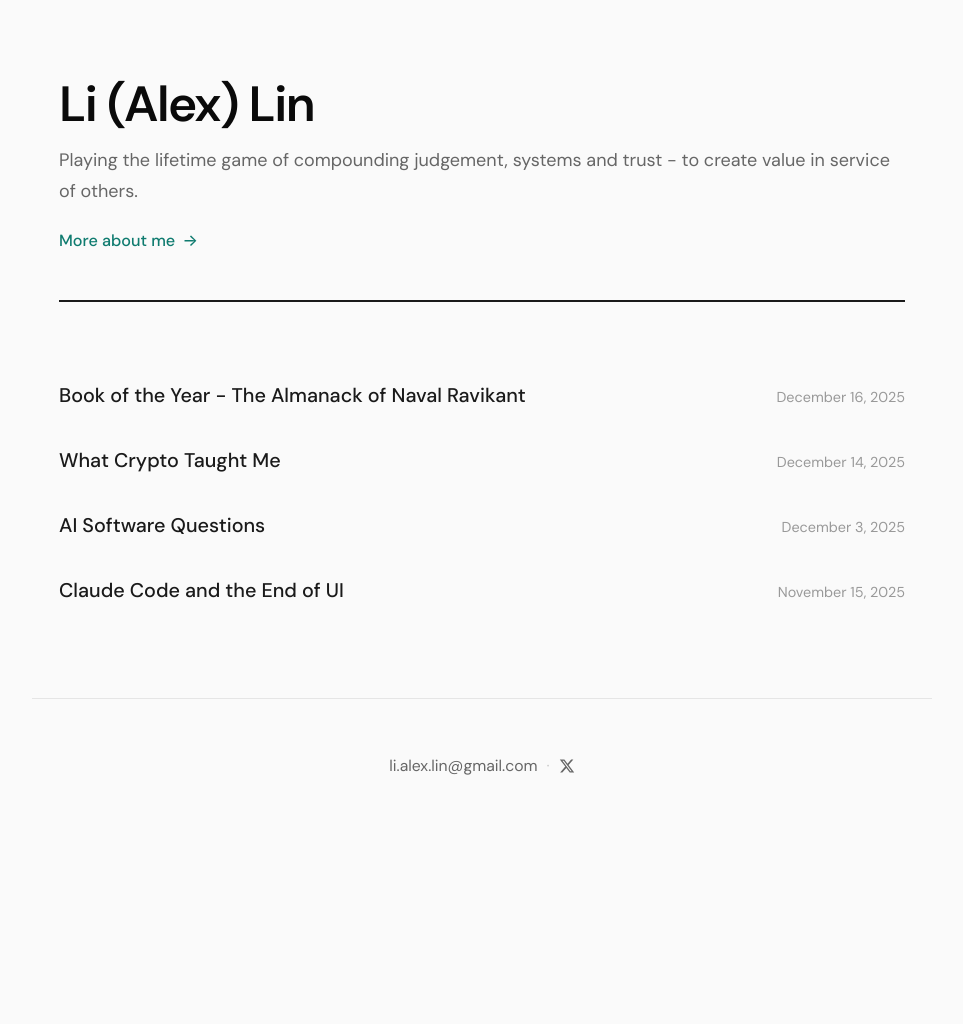
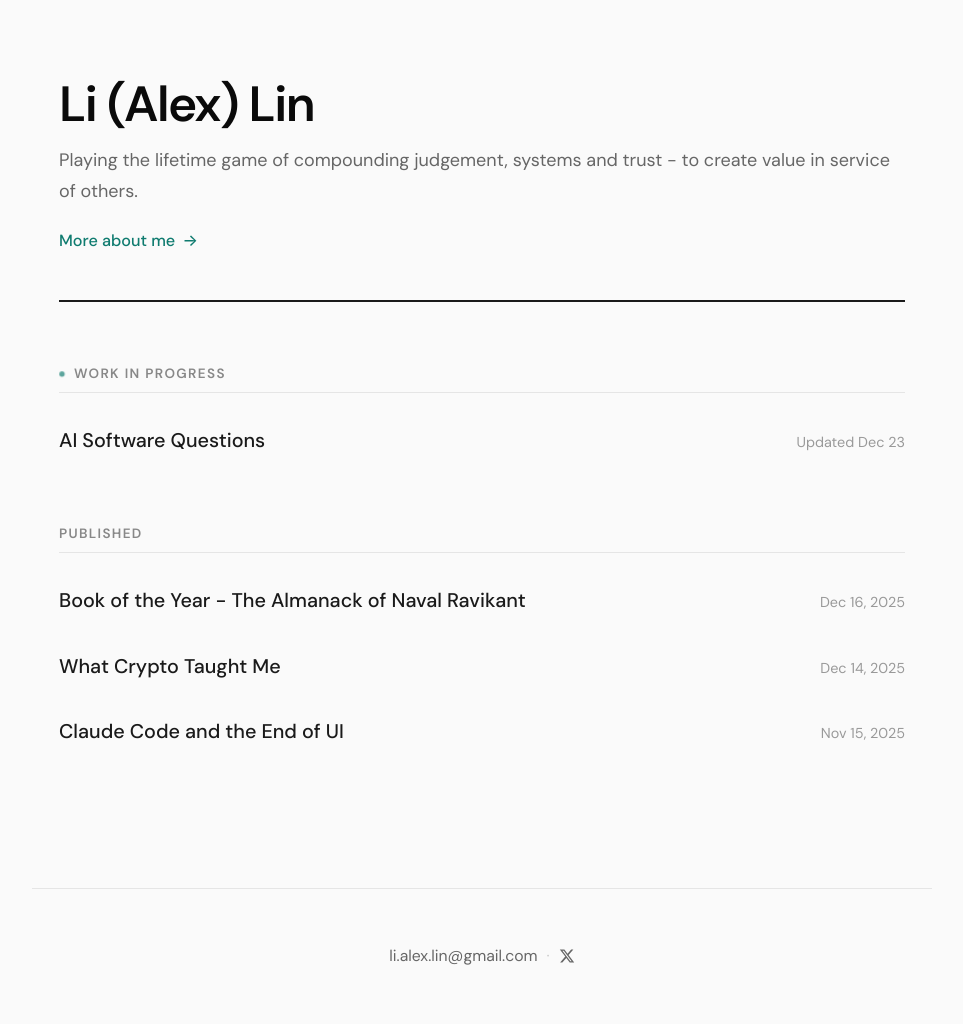
Before and after one commit to lialexlin/blog, a Jekyll site: the page built from index.html, in a window 1280 px wide. Shown: the whole page, without its empty margins (158-1121 px from the left). Built offline with Jekyll 4.4.1, drawn with Linux system fonts in a browser that asks for light colours; before the commit the page ends 900 px from its top, so only the background shows below that.

Commit message:
Add WIP and Published sections to frontpage

```diff
--- a/index.html
+++ b/index.html
@@ -7,29 +7,42 @@
   <p class="site-tagline">Playing the lifetime game of compounding judgement, systems and trust - to create value in service of others.</p>
   <a href="{{ 'about-me' | relative_url }}" class="about-link">More about me <span class="arrow"></span></a>
 </header>
+
+<section class="article-section wip-section">
+  <h2 class="section-header">
+    <span class="pulse-dot"></span>
+    Work in Progress
+  </h2>
+  <ul class="article-list">
+    <li class="article-item wip">
+      <a href="{{ 'ai-software-questions' | relative_url }}">
+        <div class="article-title">AI Software Questions</div>
+        <div class="article-date">Updated Dec 23</div>
+      </a>
+    </li>
+  </ul>
+</section>
+
+<section class="article-section published-section">
+  <h2 class="section-header">Published</h2>
   <ul class="article-list">
     <li class="article-item">
       <a href="{{ 'book-of-the-year-the-almanack-of-naval-ravikant' | relative_url }}">
         <div class="article-title">Book of the Year - The Almanack of Naval Ravikant</div>
-      <div class="article-date">December 16, 2025</div>
+        <div class="article-date">Dec 16, 2025</div>
       </a>
     </li>
     <li class="article-item">
       <a href="{{ 'what-crypto-taught-me' | relative_url }}">
         <div class="article-title">What Crypto Taught Me</div>
-      <div class="article-date">December 14, 2025</div>
-    </a>
-  </li>
-  <li class="article-item">
-    <a href="{{ 'ai-software-questions' | relative_url }}">
-      <div class="article-title">AI Software Questions</div>
-      <div class="article-date">December 3, 2025</div>
+        <div class="article-date">Dec 14, 2025</div>
       </a>
     </li>
     <li class="article-item">
       <a href="{{ 'claude-code-and-the-end-of-UI' | relative_url }}">
         <div class="article-title">Claude Code and the End of UI</div>
-      <div class="article-date">November 15, 2025</div>
+        <div class="article-date">Nov 15, 2025</div>
       </a>
     </li>
   </ul>
+</section>
--- a/styles.css
+++ b/styles.css
@@ -168,6 +168,42 @@
 
 a:hover {
   text-decoration: underline;
+}
+
+/* Article sections */
+.article-section {
+  margin-bottom: 3rem;
+}
+
+.section-header {
+  display: flex;
+  align-items: center;
+  gap: 0.5rem;
+  font-size: 0.75rem;
+  font-weight: 600;
+  text-transform: uppercase;
+  letter-spacing: 0.1em;
+  color: #888;
+  margin-bottom: 1rem;
+  padding-bottom: 0.5rem;
+  border-bottom: 1px solid #e5e5e5;
+}
+
+.pulse-dot {
+  width: 6px;
+  height: 6px;
+  background: #0f7b6f;
+  border-radius: 50%;
+  animation: pulse 2s ease-in-out infinite;
+}
+
+@keyframes pulse {
+  0%, 100% { opacity: 1; transform: scale(1); }
+  50% { opacity: 0.5; transform: scale(0.85); }
+}
+
+.published-section {
+  margin-top: 2.5rem;
 }
 
 /* Article list */
```
Also changed, not shown: Gemfile.lock, 1 other file. Lines whose indentation alone changed are shown as unchanged.
